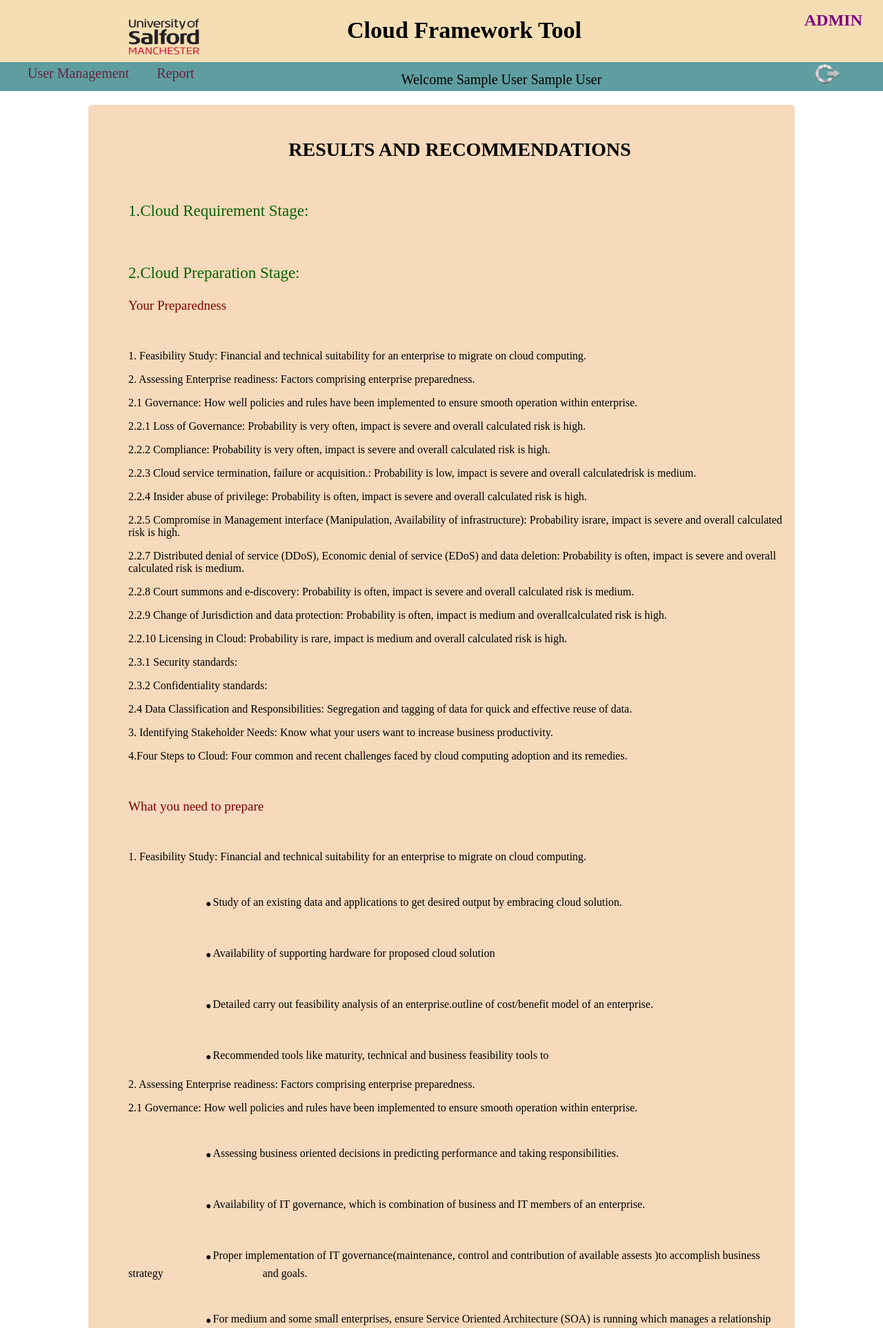
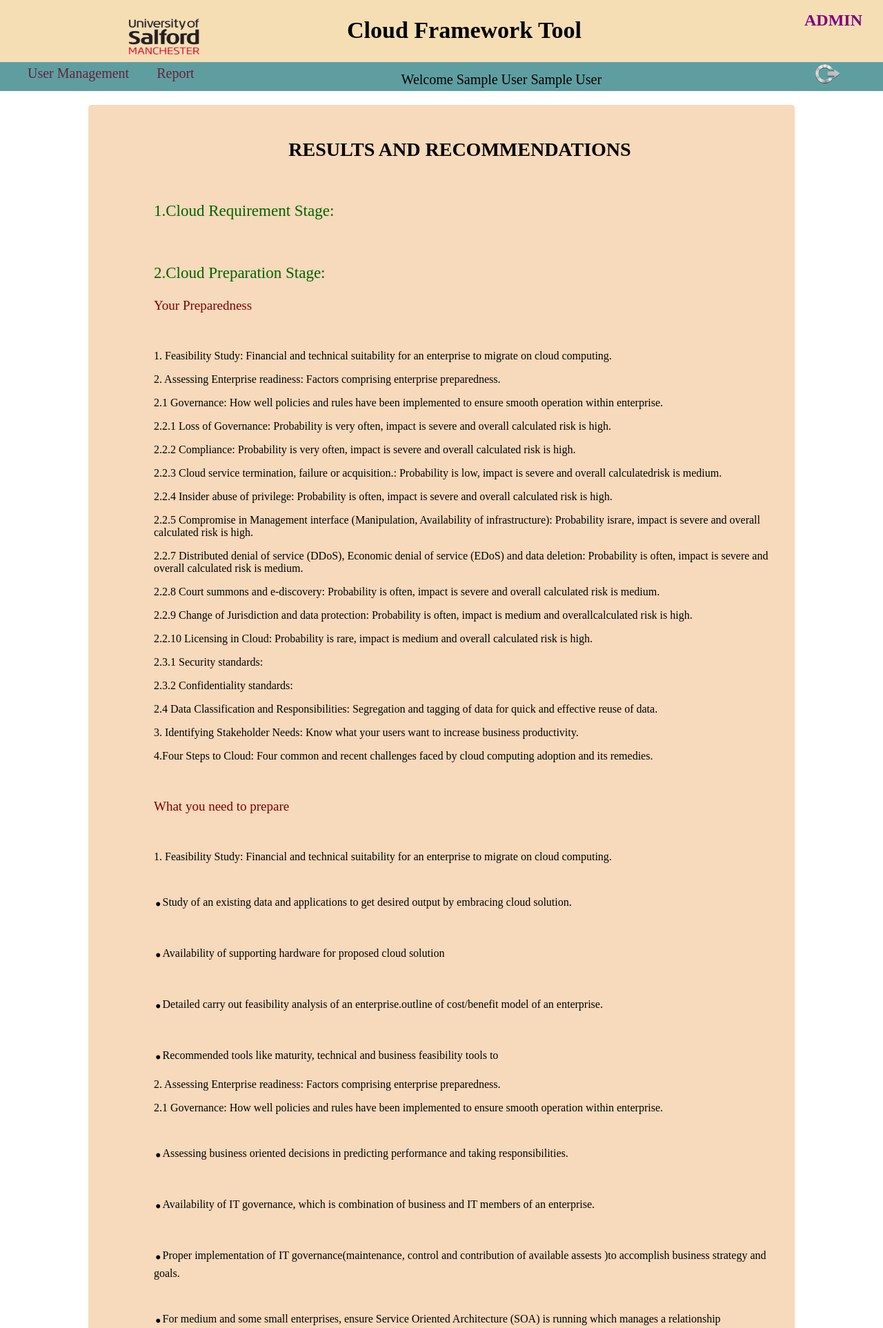
Before and after one commit to pushpa69/newsample, a PHP site: page /salford/admin-1/viewreport.php?userid=1 in a window 1280 px wide. Shown: the top 1925 px of the page at 69% size. Run offline with PHP 8.4, Linux system fonts and the light colour scheme; the visitor is signed in with stand-in values (Sample User, id 1); data comes from the database, SQL or seed files in the repository; data that the repository does not hold is empty.

Commit message:
span in view report

```diff
--- a/admin-1/user style.css
+++ b/admin-1/user style.css
@@ -240,9 +240,31 @@
 	text-align:center;
 	padding-top:27px;
 }
+ #result p{
+	 margin-left:80px;
+}
+ #result span{
+	 /* margin-left:110px; */
+}
+#result input{
+	margin-left:95px;
+}
+/* #result{
+	background-color:#F7D9BB;
+
+	border-radius:5px;
+}
+#result h1{
+	font-size:20px;
+	text-align:center;
+	padding-top:27px;
+}
 #result p{
-	margin-left:43px;
+	margin-left:80px;
 }
 #result span{
 	margin-left:110px;
 }
+#result input{
+	margin-left:95px;
+} */
--- a/admin-1/viewreport.php
+++ b/admin-1/viewreport.php
@@ -9,7 +9,7 @@
 $questionArray[1][0]='2.1 Governance: How well policies and rules have been implemented to ensure smooth operation within enterprise.';
 $questionArray[1][1]='Assessing business oriented decisions in predicting performance and taking responsibilities.';
 $questionArray[1][2]='Availability of IT governance, which is combination of business and IT members of an enterprise.';
-$questionArray[1][3]='Proper implementation of IT governance(maintenance, control and contribution of available assests )to accomplish business strategy  <span style="margin-left:140px;">and  goals.';
+$questionArray[1][3]='Proper implementation of IT governance(maintenance, control and contribution of available assests )to accomplish business strategy and  goals.';
 $questionArray[1][4]='For medium and some small enterprises, ensure Service Oriented Architecture (SOA) is running which manages a relationship';
 $questionArray[1][5]='between customer and provider in various management activities.';
 $questionArray[2][0]='2.2 Top Cloud Risks and its assessment: Technical and organizational risks associated with cloud computing.';
@@ -56,7 +56,7 @@
 $questionArray[11][0]='2.3 Standards: Set of standards to look in CSP for providing cloud services.';
 $questionArray[11][0]='2.3.1 Security standards:';
 $questionArray[11][1]='Ensure ISO/IEC27001, which enables enterprises to secure their information assets.';
-$questionArray[11][2]='Availability of Cloud Controls Matrix and Consensus assessments initiative questionnaire, which enables customers to question CSP <span style="margin-left:140px;">for data protection and risk management.';
+$questionArray[11][2]='Availability of Cloud Controls Matrix and Consensus assessments initiative questionnaire, which enables customers to question CSP for data protection and risk management.';
 $questionArray[12][0]='2.3.2 Confidentiality standards:';
 $questionArray[12][1]='Ensure transport Layer Security (TLS), which is protocol to ensure smooth and safe running of computer network.';
 $questionArray[12][2]='Ensure OASIS Key Management Interoperability Protocol (KMIP), which helps in managing passwords for message decoding.';
@@ -75,11 +75,11 @@
 $questionArray[15][3]='Select CSP who demonstrates cloud services prior to migration and is transparent to SLAs.';
 $questionArray[15][4]='Involve cloud insurers as they are better in assessing and monitoring cloud associated risks.';
 $questionArray[15][5]='Ensure interoperability among legacy systems and cloud is addressed using mulesoft, Unified Cloud interface.';
-$questionArray[15][6]='Ensure CSP complies with open standardizations like: Open cloud computing interface, Webs service agreement specification,cloud <span style="margin-left:140px;">infrastructure Management Interface, Open virtualization format and cloud data management interface, to avoid interoperability issues.';
+$questionArray[15][6]='Ensure CSP complies with open standardizations like: Open cloud computing interface, Webs service agreement specification,cloud infrastructure Management Interface, Open virtualization format and cloud data management interface, to avoid interoperability issues.';
 $questionArray[15][7]='Ask for solutions that provides data location of the users at all time.';
 $questionArray[15][8]='Ensure CSP use two layered data ware houses for data storage and are at least in European economic Zone.';
 $questionArray1[16][0]='1.Cloud service provider and contract: Attributes to look for CSP selection and negotiating cloud contracts';
-	$questionArray1[16][1]='Assure that CSP is transparent in pricing when it comes to subscriptions, pay as you go models,upgrades, maintenance, <span style="margin-left:140px;">exit cost and any other liabilities.</span>';
+	$questionArray1[16][1]='Assure that CSP is transparent in pricing when it comes to subscriptions, pay as you go models,upgrades, maintenance, exit cost and any other liabilities.';
 	$questionArray1[16][2]='Look for CSP who offers scalable and flexible solution, which help users to upscale and downscale services as per business needs.';
 	$questionArray1[16][3]='Select CSP who has high security, interoperability, legal and privacy standards in practice to offer services.';
 	$questionArray1[16][4]='Dictate cloud contract and negotiate your terms rather being on receiving side.';
```
